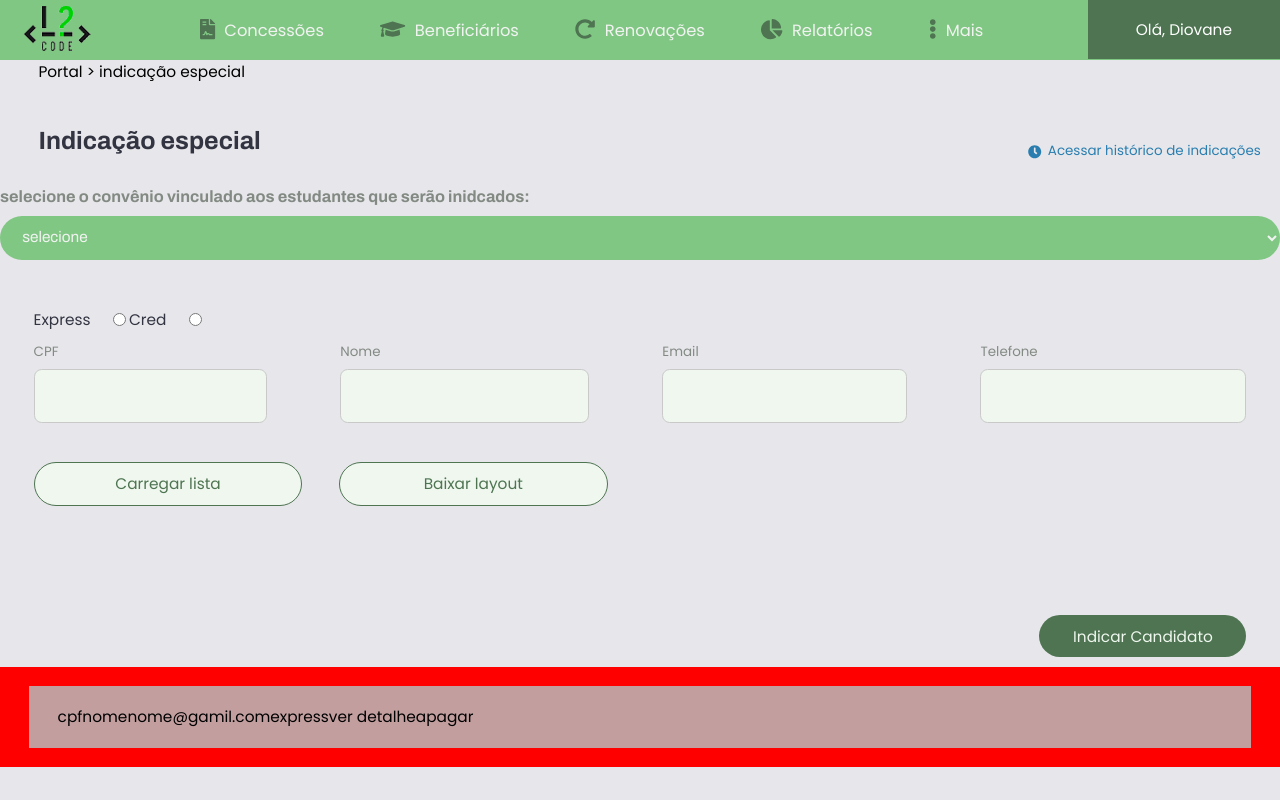
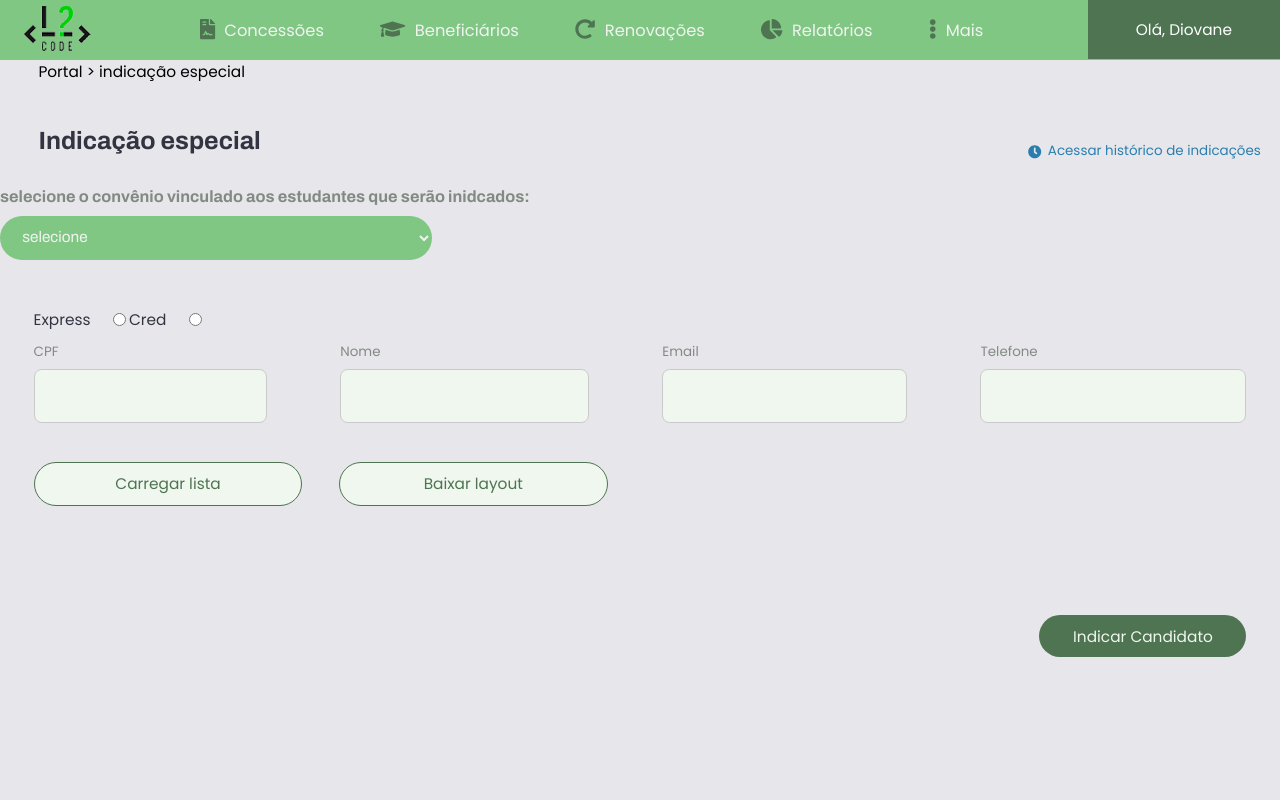
Before and after one commit to DiovanePacheti/project_L2code, a React (Create React App) app in the folder web/: page /candidato in a window 1280 px wide. Built offline with nearby package versions, Linux system fonts and the light colour scheme.

Commit message:
criando o componente que retorna um candidato na rota historico

```diff
--- a/web/src/components/ListagemCandidato/index.tsx
+++ b/web/src/components/ListagemCandidato/index.tsx
@@ -1,11 +1,24 @@
 import React from 'react';
 
 import './styles.css';
-function ListagemCandidato(){
+export interface Lista {
+    cpf:string;
+        id:string;
+        nome:string;
+        solucao:string;
+        convenio:string;
+        apagar:string;
+        detalhe:string;
+}
+interface ListagemItemProps {
+    lista:Lista;
+}
+
+const ListagemCandidato: React.FC<ListagemItemProps> = ({lista}) => {
     return(
         <li>
             <div className="item">
-                <strong>000.000.000-00</strong> <strong>Diovane</strong><strong>diovane@gmail.com</strong> <a href="">Ver detalhes</a> <a href="">Apagar</a>
+    <strong>{lista.convenio}</strong> <strong>{lista.solucao}</strong><strong>{lista.cpf}</strong><strong>{lista.nome}</strong><a href="">Ver detalhes</a> <a href="">Apagar</a>
             </div>
         </li>
 
--- a/web/src/pages/Candidato/index.tsx
+++ b/web/src/pages/Candidato/index.tsx
@@ -10,9 +10,7 @@ import Button from '../../components/Button';
 
 function Candidato(){
 
-    const listagem =[
-        {cpf:"000.000.000-89", nome:"Luis", email:"luis@gmail.com" }
-    ]
+
 
     const [cpf, setCpf] = useState('');
     const [nome, setNome] = useState('');
@@ -115,17 +113,6 @@ function Candidato(){
                 </form>
             </div>
 
-            <div className="listagem-candidato">
-                <ul>
-                    <li>cpf</li>
-                    <li>nome</li>
-                    <li>nome@gamil.com</li>
-                    <li>express</li>
-                    <li>ver detalhe</li>
-                    <li>apagar</li>
-                </ul>
-            </div>
-
         </div>
     )
 }
--- a/web/src/pages/Candidato/styles.css
+++ b/web/src/pages/Candidato/styles.css
@@ -1,6 +1,9 @@
 .page-candidato{
     width: 100vw;
     height: 100vh;
+}
+.page-candidato select{
+    width: 45rem;
 }
 .page-candidato .cadastro-candidato{
     display: flex;
--- a/web/src/pages/CandidatoExpress/index.tsx
+++ b/web/src/pages/CandidatoExpress/index.tsx
@@ -36,18 +36,7 @@ function CandidatoExpress(){
                 </form>
                     <button type="button">Indicar candidato</button>
             </div>
-            <div className="listando-candidatos">
-                <ul>
-                    {
-                        listagem.map(lista =>{
-                            return(
-                                <ListagemCandidato />
-                            )
-                        })
-                    }
 
-                </ul>
-            </div>
 
 
         </div>
--- a/web/src/pages/HistoricoDeIndicacoes/index.tsx
+++ b/web/src/pages/HistoricoDeIndicacoes/index.tsx
@@ -6,6 +6,8 @@ import './styles.css'
 import api from '../../services/api';
 import Input from '../../components/Input';
 import Button from '../../components/Button';
+import ListagemCandidato ,{ Lista }from '../../components/ListagemCandidato';
+
 
 function HistoricoDeIndicacoes(){
 
@@ -77,28 +79,12 @@ function HistoricoDeIndicacoes(){
             </PageHeader>
              <div className="listando-candidatos">
                  {
-                     listagemCanditatos.map( lista => {
-                         return //tenho que criar lista componente
+                     listagemCanditatos.map( (lista: Lista ) => {
+                         return <ListagemCandidato key={lista.id} lista={lista} />
                      })
                  }
 
 
-                <table>
-                    <tr>
-                        <th>CPF</th>
-                        <th>Nome</th>
-                        <th>Email</th>
-                        <th>Solução</th>
-                    </tr>
-                    <tr>
-                        <td>{cpf}</td>
-                        <td>{nome}</td>
-                        <td>diovane@gmail.com</td>
-                        <td>Express</td>
-                        <td><a href="">Ver detalhes</a></td>
-                        <td><a href="">Apagar</a></td>
-                    </tr>
-                </table>
             </div>
 
         </div>
--- a/web/src/pages/HistoricoDeIndicacoes/styles.css
+++ b/web/src/pages/HistoricoDeIndicacoes/styles.css
@@ -18,15 +18,3 @@
 #formIdHistorico button{
     margin-bottom:0.8rem ;
 }
-
-.listagem-candidato{
-    background:red ;
-    padding: 2rem 3rem;
-}
-.listagem-candidato ul{
-    display: flex;
-    background:rgb(194, 158, 158) ;
-    padding: 2rem 3rem;
-
-
-}
```
Also changed, not shown: 1 other file (tests, documents, lock files or other folders).
